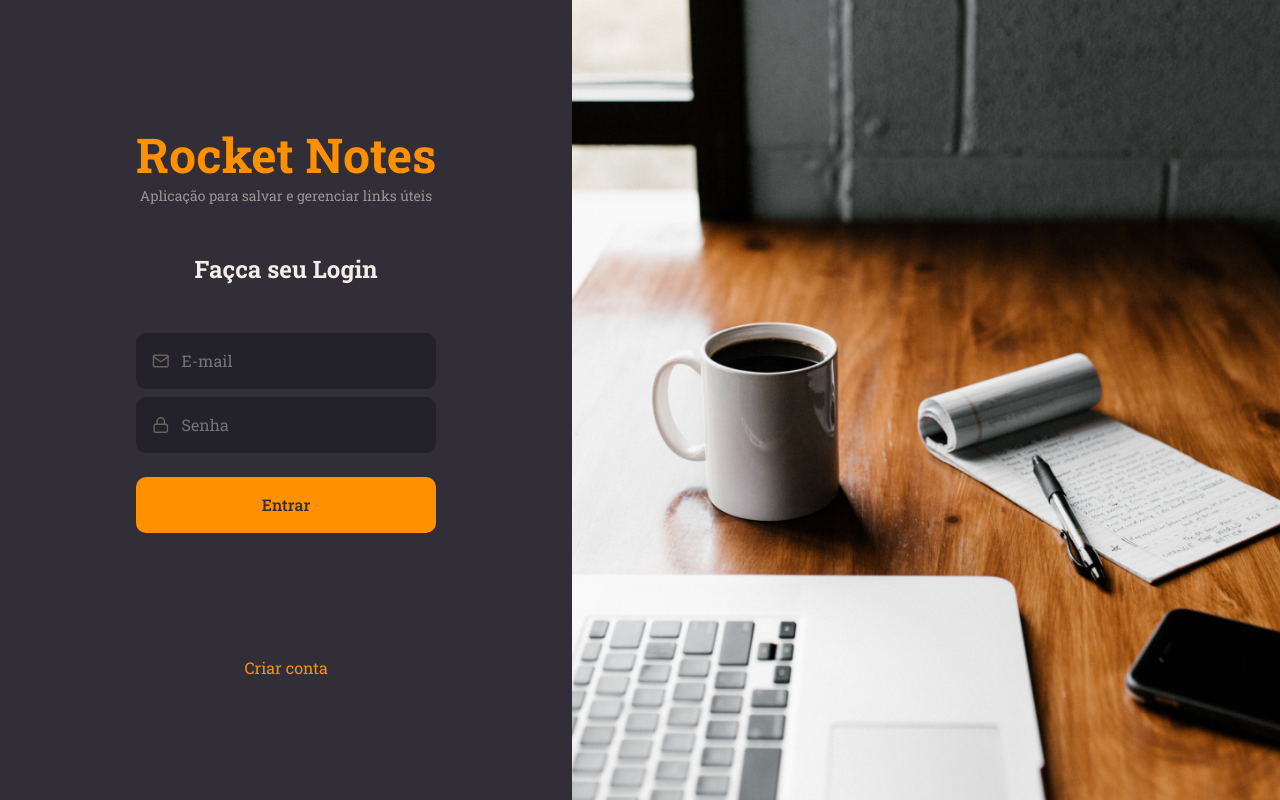
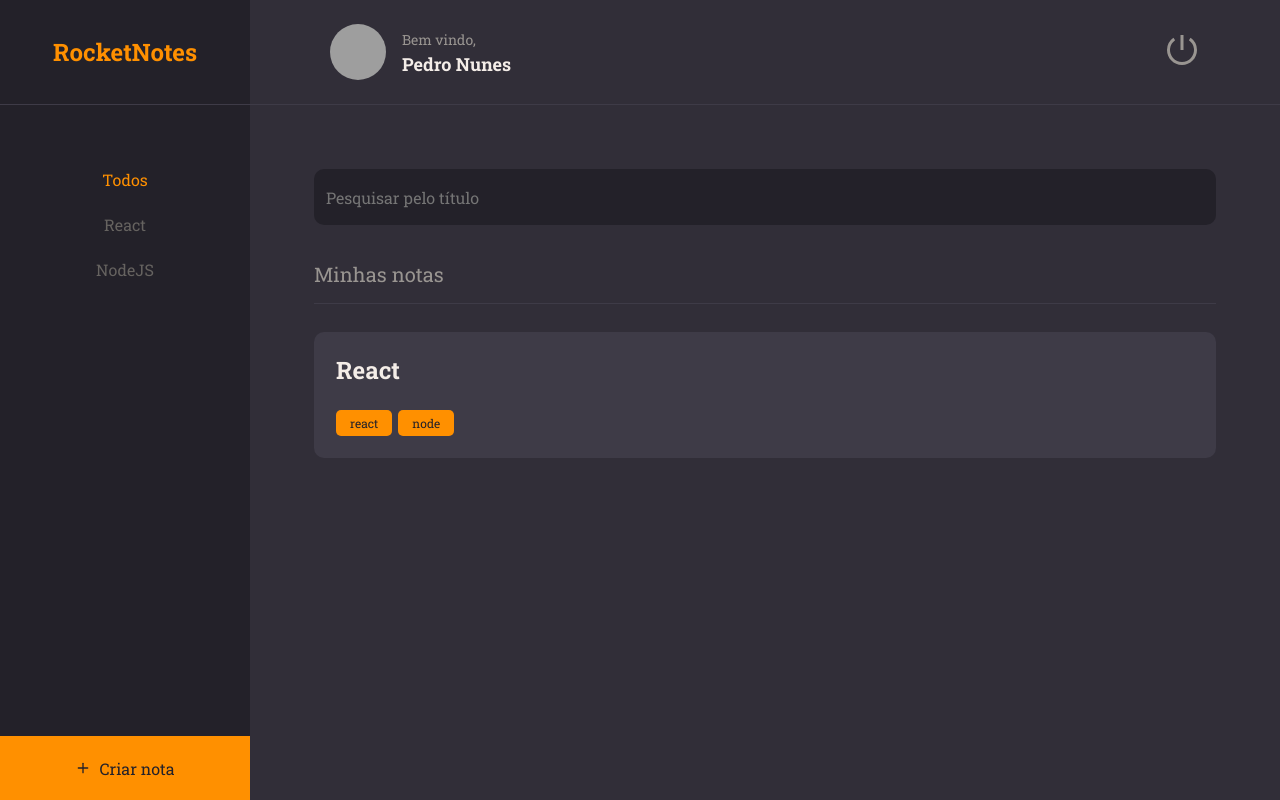
Before and after one commit to PedroNnsM/rocketNotes, a React (Vite) app: page / in a window 1280 px wide. Built offline with nearby package versions, Linux system fonts and the light colour scheme; grey boxes are pictures that could not be loaded.

Commit message:
Navegação funcionando

```diff
--- a/src/components/Header/index.jsx
+++ b/src/components/Header/index.jsx
@@ -4,7 +4,7 @@ import { RiShutDownLine } from "react-icons/ri";
 export function Header() {
   return (
     <Container>
-      <Profile>
+      <Profile to="/profile">
         <img src="https://github.com/pedronnsm.png" alt="Foto do usuario" />
 
         <div>
--- a/src/components/Header/styles.js
+++ b/src/components/Header/styles.js
@@ -1,3 +1,4 @@
+import { Link } from "react-router-dom";
 import styled from "styled-components";
 
 export const Container = styled.header`
@@ -13,7 +14,7 @@ export const Container = styled.header`
   padding: 0 80px;
 `;
 
-export const Profile = styled.div`
+export const Profile = styled(Link)`
   display: flex;
   align-items: center;
 
--- a/src/pages/Home/index.jsx
+++ b/src/pages/Home/index.jsx
@@ -1,4 +1,4 @@
-import { FiPlus, FiSearch } from "react-icons/fi";
+import { FiPlus } from "react-icons/fi";
 
 import { Container, Brand, Menu, Search, Content, NewNote } from "./styles";
 
@@ -47,7 +47,7 @@ export function Home() {
         </Section>
       </Content>
 
-      <NewNote>
+      <NewNote to="/new">
         <FiPlus />
         Criar nota
       </NewNote>
--- a/src/pages/Home/styles.js
+++ b/src/pages/Home/styles.js
@@ -1,4 +1,5 @@
 import styled from "styled-components";
+import { Link } from "react-router-dom";
 
 export const Container = styled.div`
   width: 100%;
@@ -12,54 +13,49 @@ export const Container = styled.div`
     "menu search"
     "menu content"
     "newnote content";
-    background-color: ${({theme}) => theme.COLORS.BACKGROUND_800} ;
+  background-color: ${({ theme }) => theme.COLORS.BACKGROUND_800};
 `;
 export const Brand = styled.div`
-  grid-area: brand ;
+  grid-area: brand;
 
   display: flex;
   justify-content: center;
   align-items: center;
 
-  border-bottom: 1px solid ${({theme}) => theme.COLORS.BACKGROUND_700} ;
+  border-bottom: 1px solid ${({ theme }) => theme.COLORS.BACKGROUND_700};
 
-  background-color: ${({theme}) => theme.COLORS.BACKGROUND_900};
+  background-color: ${({ theme }) => theme.COLORS.BACKGROUND_900};
 
-  >h1{
+  > h1 {
     font-size: 24px;
-    color: ${({theme}) => theme.COLORS.ORANGE};
+    color: ${({ theme }) => theme.COLORS.ORANGE};
   }
-
 `;
 export const Menu = styled.ul`
   grid-area: menu;
-  background-color: ${({theme}) => theme.COLORS.BACKGROUND_900};
+  background-color: ${({ theme }) => theme.COLORS.BACKGROUND_900};
 
   padding-top: 64px;
   text-align: center;
 
-  >  li {
+  > li {
     margin-bottom: 24px;
   }
-
-
 `;
 export const Search = styled.div`
-  grid-area: search ;
-  padding:  64px 64px 0;
-
-
+  grid-area: search;
+  padding: 64px 64px 0;
 `;
 export const Content = styled.div`
-  grid-area: content ;
+  grid-area: content;
   padding: 0 64px;
   overflow-y: auto;
+`;
+export const NewNote = styled(Link)`
+  grid-area: newnote;
 
-`;
-export const NewNote = styled.button`
-  grid-area: newnote ;
-
-  background-color: ${({theme}) => theme.COLORS.ORANGE};
+  background-color: ${({ theme }) => theme.COLORS.ORANGE};
+  color: ${({ theme }) => theme.COLORS.BACKGROUND_900};
   border: none;
 
   display: flex;
--- a/src/pages/New/index.jsx
+++ b/src/pages/New/index.jsx
@@ -6,6 +6,7 @@ import { Section } from "../../components/Section";
 import { Button } from "../../components/Button";
 
 import { Container, Form } from "./styles";
+import { Link } from "react-router-dom";
 
 export function New() {
   return (
@@ -16,7 +17,7 @@ export function New() {
         <Form>
           <header>
             <h1>Criar nota</h1>
-            <a href="/">Voltar</a>
+            <Link to="/">Voltar</Link>
           </header>
 
           <Input placeholder="Titulo" />
--- a/src/pages/Profile/index.jsx
+++ b/src/pages/Profile/index.jsx
@@ -3,14 +3,15 @@ import { Container, Form, Avatar } from "./styles";
 import { FiArrowLeft, FiUser, FiMail, FiLock, FiCamera } from "react-icons/fi";
 import { Input } from "../../components/Input";
 import { Button } from "../../components/Button";
+import { Link } from "react-router-dom";
 
 export function Profile() {
   return (
     <Container>
       <header>
-        <a href="/">
+        <Link to="/">
           <FiArrowLeft />
-        </a>
+        </Link>
       </header>
 
       <Form>
--- a/src/pages/SignUp/index.jsx
+++ b/src/pages/SignUp/index.jsx
@@ -3,6 +3,7 @@ import { FiLogIn, FiMail, FiLock, FiUser } from "react-icons/fi";
 
 import { Input } from "../../components/Input";
 import { Button } from "../../components/Button";
+import { Link } from "react-router-dom";
 
 export function SignUp() {
   return (
@@ -22,9 +23,10 @@ export function SignUp() {
 
         <Button title="Cadastrar" />
 
-        <a href="#">
+        <Link to='/' >
           Voltar para o login
-          </a>
+        </Link>
+
       </Form>
     </Container>
   );
--- a/src/pages/Signin/index.jsx
+++ b/src/pages/Signin/index.jsx
@@ -21,7 +21,7 @@ export function SignIn() {
 
         <Button title="Entrar" />
 
-        <Link to='/' >
+        <Link to='/register' >
           Criar conta
           </Link>
       </Form>
--- a/src/routes/index.jsx
+++ b/src/routes/index.jsx
@@ -6,8 +6,8 @@ import { AuthRoutes } from "./auth.routes";
 export function Routes() {
   return (
     <BrowserRouter>
-      {/* <AppRoutes /> */}
-      <AuthRoutes />
+      <AppRoutes />
+      {/* <AuthRoutes /> */}
     </BrowserRouter>
   );
 }
```
